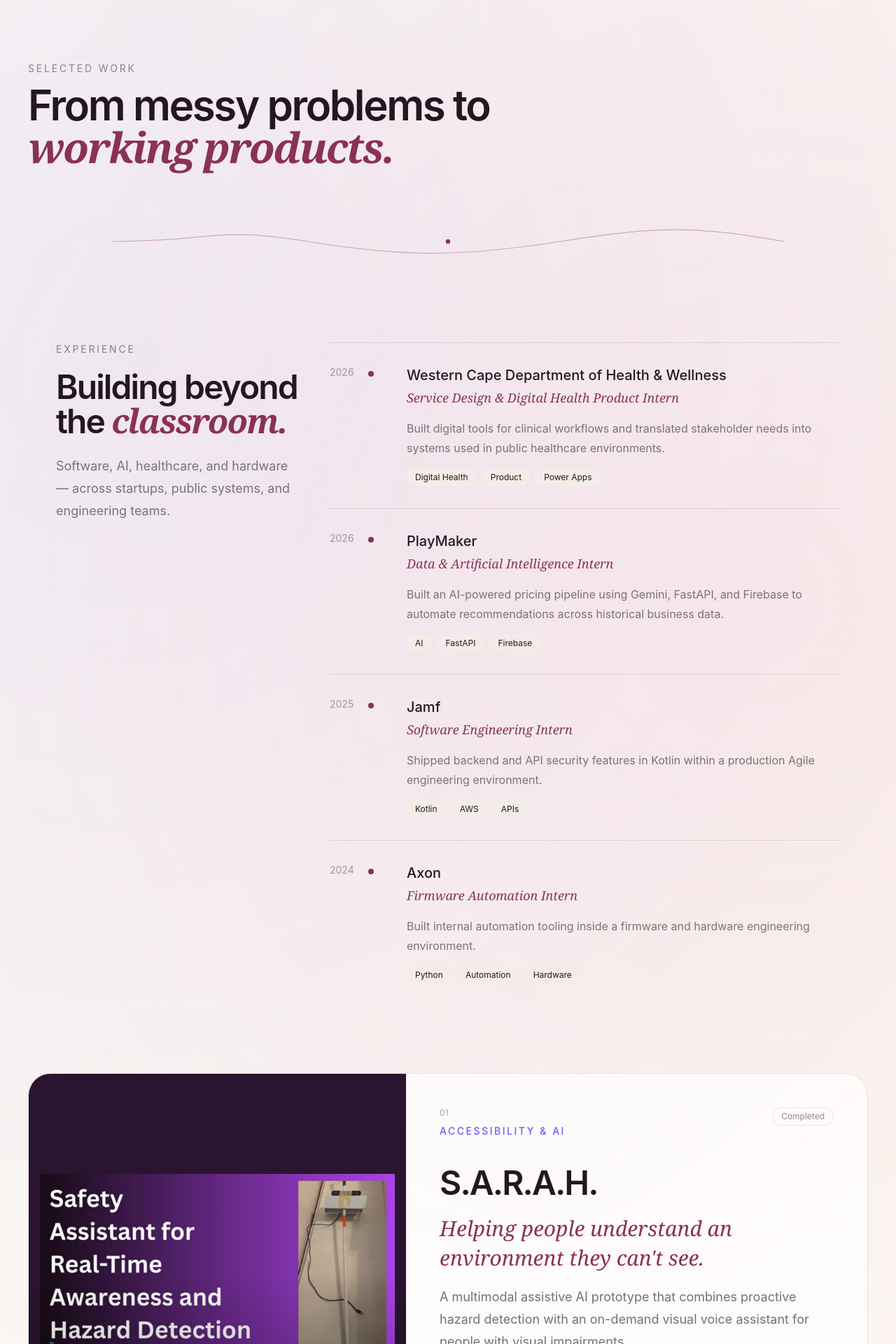
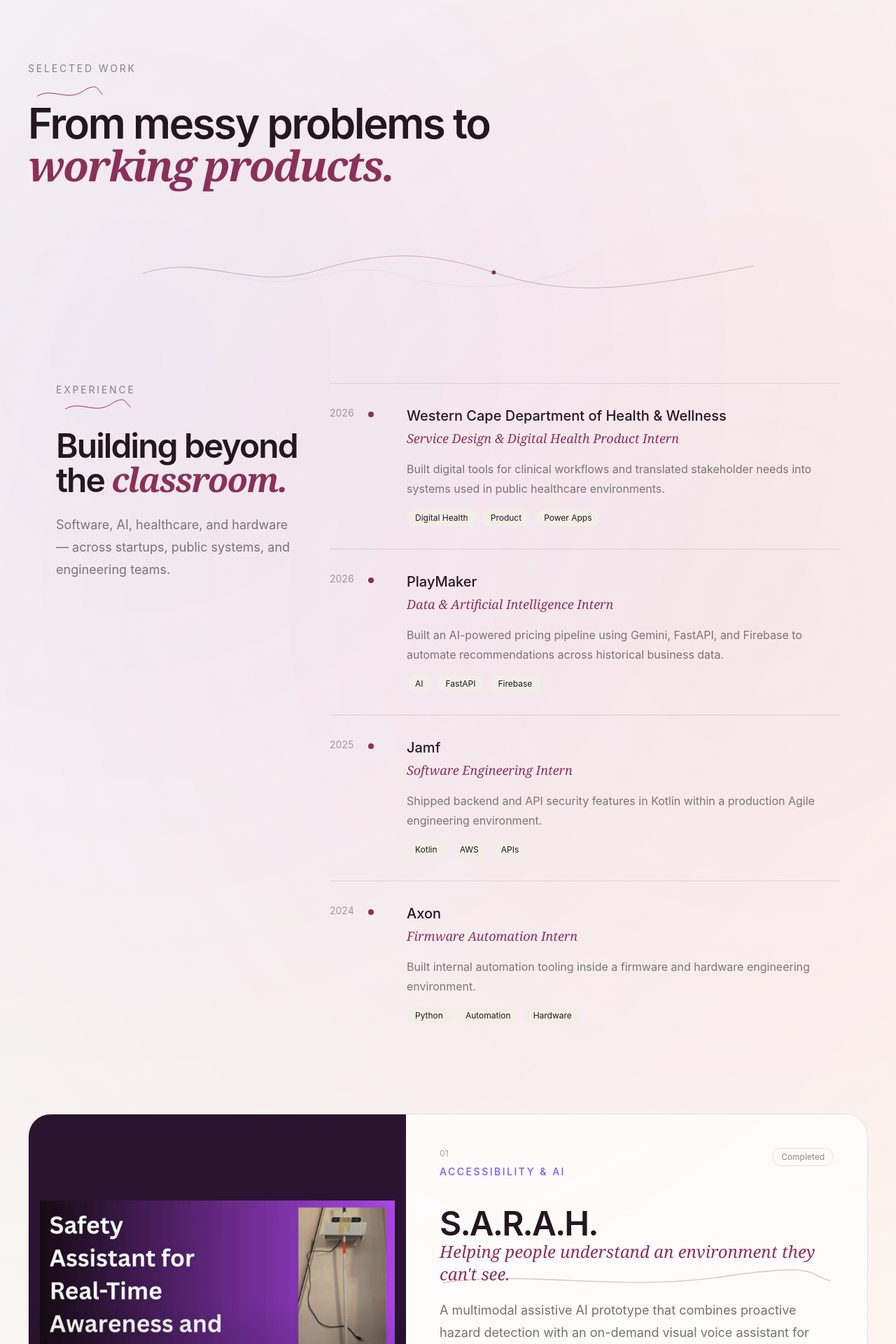
Before and after one commit to esutaria/eesha-portfolio, a React (Vite) app: page / in a window 1280 px wide. Shown: the part 900-2820 px from the top of the page at 70% size. Built offline with nearby package versions, Linux system fonts and the light colour scheme.

Commit message:
Update portfolio

```diff
--- a/src/App.tsx
+++ b/src/App.tsx
@@ -139,6 +139,8 @@
               <p className="mb-3 text-sm tracking-[0.2em] text-black/45">
                 SELECTED WORK
               </p>
+              <SectionFlourish />
+
 
               <h2 className="max-w-4xl text-4xl font-semibold tracking-[-0.04em] sm:text-6xl">
                 From messy problems to{" "}
@@ -158,6 +160,8 @@
                 <p className="text-sm tracking-[0.2em] text-black/45">
                   EXPERIENCE
                 </p>
+                <SectionFlourish />
+
 
                 <h2 className="mt-5 text-4xl font-semibold tracking-[-0.04em] sm:text-5xl">
                   Building beyond the{" "}
@@ -333,9 +337,24 @@
                         {project.title}
                       </h3>
 
-                      <p className="mt-5 max-w-3xl font-serif text-2xl italic leading-snug text-[#8a3158] sm:text-3xl">
-                        {project.headline}
-                      </p>
+                      <div className="relative inline-block">
+                        <p className="relative z-10 font-serif text-2xl italic text-[#8a3158]">
+                          {project.headline}
+                        </p>
+
+                        <svg
+                          viewBox="0 0 420 30"
+                          className="absolute -bottom-3 left-0 w-full opacity-25"
+                          fill="none"
+                        >
+                          <path
+                            d="M4 18 C100 5, 190 28, 300 12 S390 10, 416 16"
+                            stroke="#8a3158"
+                            strokeWidth="1.2"
+                            strokeLinecap="round"
+                          />
+                        </svg>
+                      </div>
 
                       <p className="mt-5 max-w-3xl text-lg leading-8 text-black/55">
                         {project.description}
@@ -376,6 +395,8 @@
               <p className="text-sm tracking-[0.2em] text-black/45">
                 HOW I BUILD
               </p>
+              <SectionFlourish />
+
 
               <h2 className="mt-5 max-w-xl text-4xl font-semibold tracking-[-0.04em] sm:text-5xl">
                 I like problems where the answer{" "}
@@ -388,7 +409,28 @@
             <div className="relative">
 
               {/* vertical movement path */}
-              <div className="absolute bottom-0 left-[19px] top-0 hidden w-px bg-black/10 sm:block" />
+              <svg
+  viewBox="0 0 80 520"
+  className="absolute left-0 top-0 hidden h-full w-16 sm:block"
+  fill="none"
+>
+  <motion.path
+    d="M30 10
+       C58 80, 8 135, 34 200
+       S62 320, 30 390
+       S8 470, 36 510"
+    stroke="#8a3158"
+    strokeWidth="1.4"
+    strokeLinecap="round"
+    initial={{ pathLength: 0 }}
+    whileInView={{ pathLength: 1 }}
+    viewport={{ once: true }}
+    transition={{
+      duration: 2,
+      ease: "easeInOut",
+    }}
+  />
+</svg>
 
               {[
                 {
@@ -470,6 +512,8 @@
             <p className="text-sm tracking-[0.2em] text-black/45">
               A LITTLE MORE HUMAN
             </p>
+            <SectionFlourish />
+
 
             <h2 className="mt-5 font-serif text-5xl italic tracking-[-0.04em] text-[#8a3158] sm:text-6xl">
               Engineer.
@@ -798,36 +842,80 @@
 }
 function DanceDivider() {
   return (
-    <div className="mx-auto max-w-7xl px-6 py-4 lg:px-10">
+    <div className="mx-auto max-w-7xl px-6 py-6 lg:px-10">
       <svg
-        viewBox="0 0 1200 80"
-        className="h-16 w-full overflow-visible"
+        viewBox="0 0 1200 110"
+        className="h-20 w-full overflow-visible"
         fill="none"
       >
         <motion.path
-          d="M0 40 C180 40, 180 12, 350 40 S620 68, 800 40 S1040 12, 1200 40"
+          d="M0 60
+             C120 20, 210 95, 340 55
+             S560 15, 690 58
+             S930 100, 1200 45"
           stroke="#8a3158"
-          strokeWidth="1.5"
+          strokeWidth="1.4"
           strokeLinecap="round"
           initial={{ pathLength: 0, opacity: 0 }}
-          whileInView={{ pathLength: 1, opacity: 0.35 }}
+          whileInView={{ pathLength: 1, opacity: 0.32 }}
           viewport={{ once: true }}
-          transition={{ duration: 1.8, ease: "easeInOut" }}
+          transition={{
+            duration: 2.2,
+            ease: "easeInOut",
+          }}
+        />
+
+        <motion.path
+          d="M200 68
+             C300 100, 390 28, 500 62
+             S740 95, 850 50"
+          stroke="#6b5cff"
+          strokeWidth="0.8"
+          strokeLinecap="round"
+          initial={{ pathLength: 0, opacity: 0 }}
+          whileInView={{ pathLength: 1, opacity: 0.16 }}
+          viewport={{ once: true }}
+          transition={{
+            duration: 2.4,
+            delay: 0.2,
+            ease: "easeInOut",
+          }}
         />
 
         <motion.circle
-          cx="600"
-          cy="40"
+          cx="690"
+          cy="58"
           r="4"
           fill="#8a3158"
           initial={{ scale: 0 }}
           whileInView={{ scale: 1 }}
           viewport={{ once: true }}
-          transition={{ delay: 0.8 }}
+          transition={{ delay: 1.1 }}
         />
       </svg>
     </div>
   )
 }
 
+function SectionFlourish() {
+  return (
+    <svg
+      viewBox="0 0 120 28"
+      className="ml-3 inline-block h-6 w-24 align-middle"
+      fill="none"
+    >
+      <motion.path
+        d="M2 18 C28 2, 54 28, 82 10 S108 7, 118 15"
+        stroke="#8a3158"
+        strokeWidth="1.2"
+        strokeLinecap="round"
+        initial={{ pathLength: 0 }}
+        whileInView={{ pathLength: 1 }}
+        viewport={{ once: true }}
+        transition={{ duration: 1.2 }}
+      />
+    </svg>
+  )
+}
+
 export default App
```
